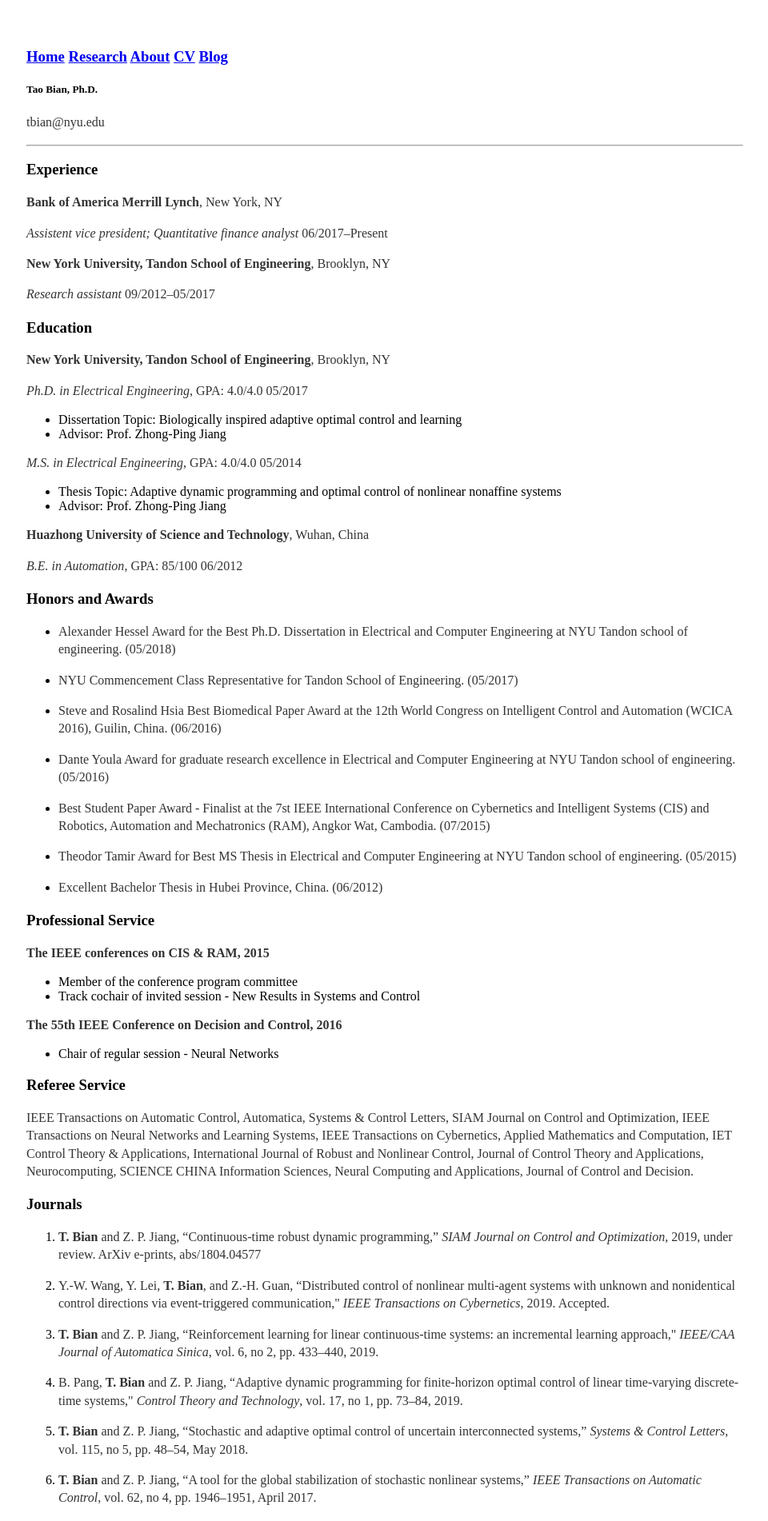
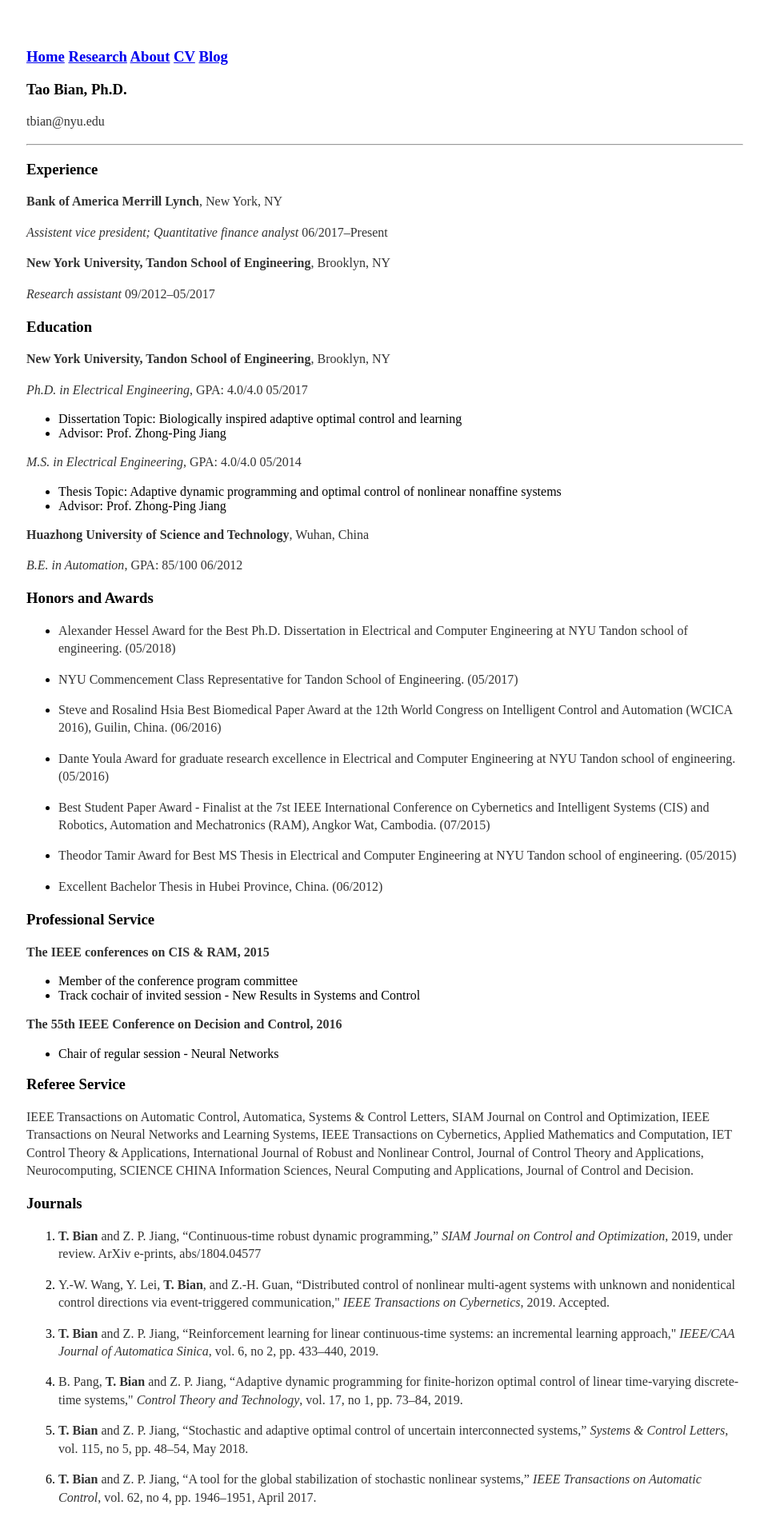
Before and after one commit to tao-bian-nyu/tao-bian-nyu.github.io, a Jekyll site: the page built from cv/index.md, in a window 1280 px wide. Shown: the top 1902 px of the page at 80% size, without its empty margins (159-1119 px from the left). Built offline with Jekyll 4.4.1, drawn with Linux system fonts in a browser that asks for light colours.

```diff
--- a/cv/index.md
+++ b/cv/index.md
@@ -4,7 +4,7 @@ title: "CV"
 ---
 
 
-##### Tao Bian, Ph.D.
+### Tao Bian, Ph.D.
 
 tbian@nyu.edu
 
```
